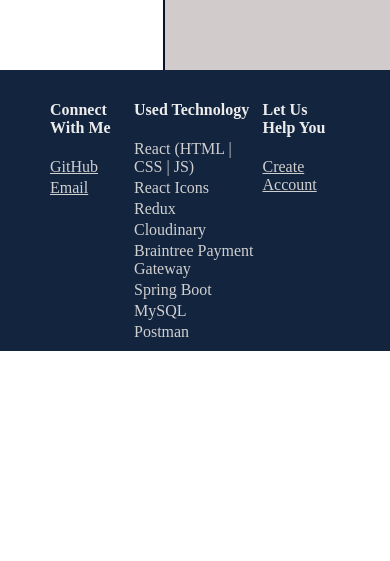
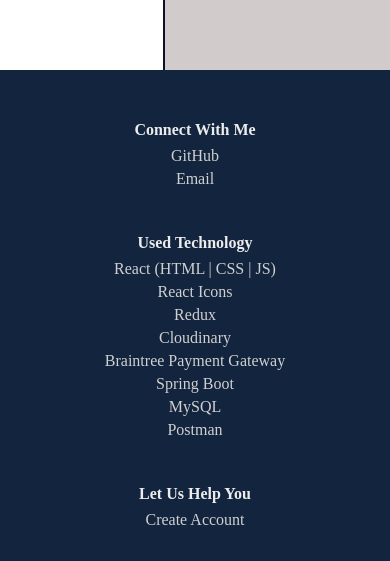
Before and after one commit to Dhananjay137/deployeReact, a React (Vite) app: page / in a window 390 px wide. Shown: the part 792-1353 px from the top of the page. Before the commit the page ends 1143 px from the top, so only its background shows below. Built offline with nearby package versions, Linux system fonts and the light colour scheme; no server answers.

Commit message:
footer responsive

```diff
--- a/src/components/Footer.jsx
+++ b/src/components/Footer.jsx
@@ -1,17 +1,26 @@
-import styles from "./Footer.module.css"
+import styles from "./Footer.module.css";
 import { Link } from "react-router-dom";
 
 const Footer = () => {
   return (
     <footer className={styles.footer}>
-      <div className="footerSection">
+      <div className={styles.footerSection}>
         <h4>Connect With Me</h4>
         <ul>
-          <li><a className={styles.linkStyle} href="https://github.com/Dhananjay137" target="_blank">GitHub</a></li>
-          <li><a className={styles.linkStyle} href="mailto:dhananjayrathod006@gmail.com">Email</a></li>
+          <li>
+            <a className={styles.linkStyle} href="https://github.com/Dhananjay137" target="_blank" rel="noopener noreferrer">
+              GitHub
+            </a>
+          </li>
+          <li>
+            <a className={styles.linkStyle} href="mailto:dhananjayrathod006@gmail.com">
+              Email
+            </a>
+          </li>
         </ul>
       </div>
-      <div className="footerSection">
+
+      <div className={styles.footerSection}>
         <h4>Used Technology</h4>
         <ul>
           <li>React (HTML | CSS | JS)</li>
@@ -24,11 +33,15 @@
           <li>Postman</li>
         </ul>
       </div>
-      <div className="footerSection">
+
+      <div className={styles.footerSection}>
         <h4>Let Us Help You</h4>
         <ul>
-          <li><Link to="/register" className={styles.linkStyle}>Create Account</Link></li>
-          {/* <li>Help</li> */}
+          <li>
+            <Link to="/register" className={styles.linkStyle}>
+              Create Account
+            </Link>
+          </li>
         </ul>
       </div>
     </footer>
--- a/src/components/Footer.module.css
+++ b/src/components/Footer.module.css
@@ -1,20 +1,55 @@
 .footer {
   display: flex;
+  flex-wrap: wrap;
   justify-content: space-around;
-  padding: 10px 50px 10px 50px;
+  align-items: center;
+  padding: 15px 50px;
   background-color: rgb(18, 36, 62);
   color: rgb(236, 236, 236);
-  ul {
-    list-style-type: none;
-    padding-left: 0; /* Optional: Remove default padding */
-    margin: 0; /* Optional: Remove default margin */
+  text-align: center;
+}
+
+.footerSection {
+  flex: 1;
+  min-width: 250px; /* Ensures sections stack on smaller screens */
+  margin: 10px;
+}
+
+h4 {
+  margin-bottom: 8px;
+}
+
+ul {
+  list-style-type: none;
+  padding-left: 0;
+  margin: 0;
+}
+
+li {
+  margin: 5px 0;
+  color: rgb(209, 208, 208);
+}
+
+.linkStyle {
+  text-decoration: none;
+  color: rgb(209, 208, 208);
+  transition: color 0.3s ease-in-out;
+}
+
+.linkStyle:hover {
+  color: rgb(255, 255, 255);
+}
+
+/* Responsive Design */
+@media (max-width: 768px) {
+  .footer {
+    flex-direction: column;
+    text-align: center;
+    padding: 20px;
   }
-  li{
-    margin: 3px 5px 0px 0px;
-    color:rgb(209, 208, 208);
-  }
-  .linkStyle{
-    margin: 3px 5px 0px 0px;
-    color:rgb(209, 208, 208);
+
+  .footerSection {
+    width: 100%;
+    margin: 10px 0;
   }
 }
--- a/src/components/HeaderMenu.jsx
+++ b/src/components/HeaderMenu.jsx
@@ -2,12 +2,11 @@
 import { useDispatch, useSelector } from "react-redux";
 import { fetchSearchResults, searchAction } from "../store/search";
 import { Link, useNavigate } from "react-router-dom";
-import { getToCartAsync } from "../store/cart";
 import styles from "./HeaderMenu.module.css"
 import { IoCartOutline } from "react-icons/io5";
 import { VscAccount } from "react-icons/vsc";
 import { FiSearch } from "react-icons/fi";
-import { fetchAction } from "../store/fetch";
+
 
 const HeaderMenu = () => {
   const [isUpdate, setUpdate] = useState(false)
```
Also changed, not shown: src/components/OrderItems.jsx (line endings or trailing spaces).
